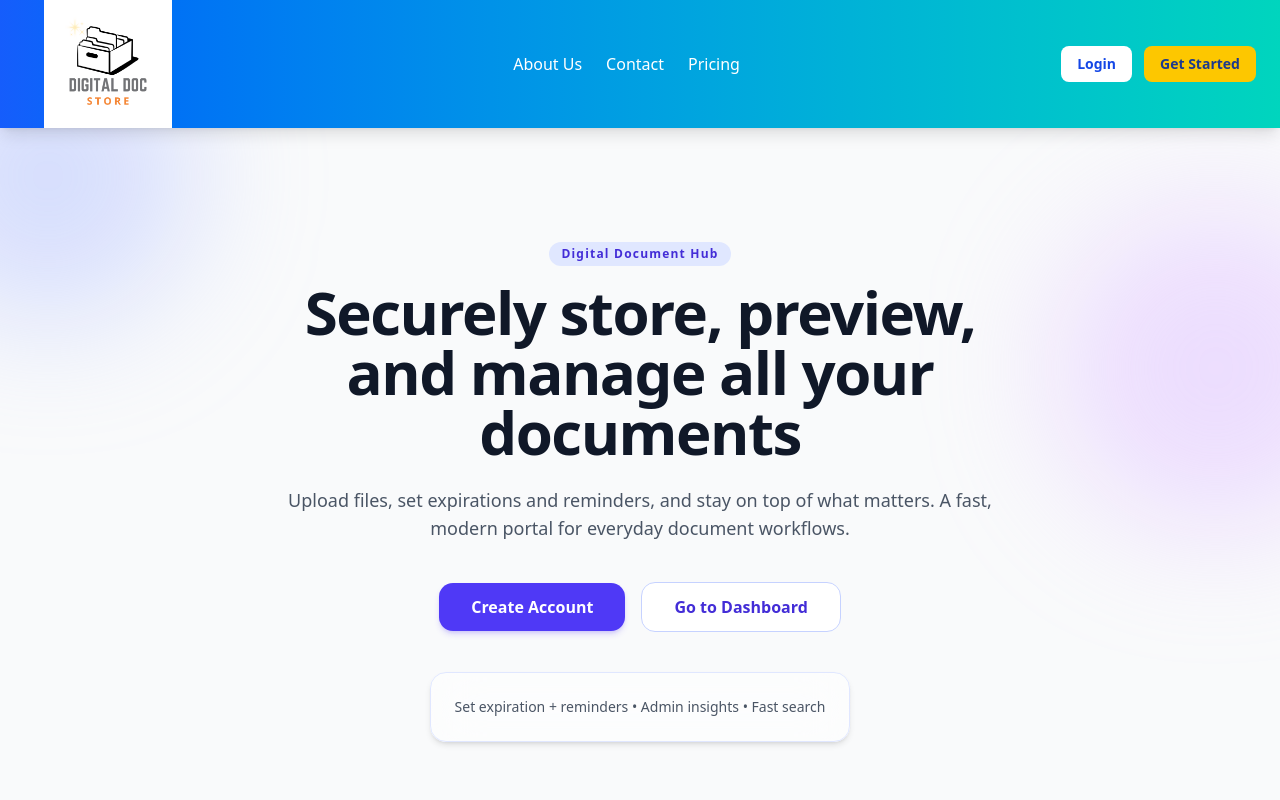
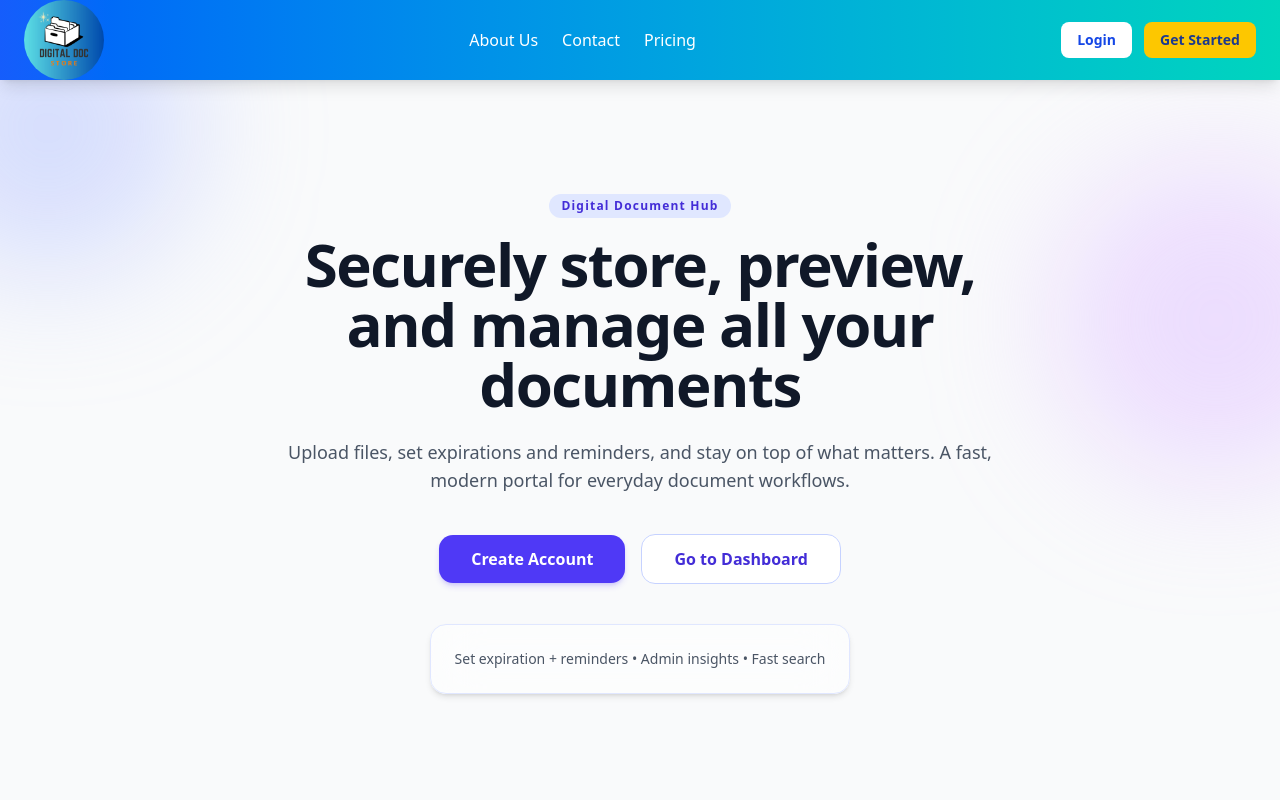
Before and after one commit to ionutpetru4046/my-portal-documents, a Next.js app: page / in a window 1280 px wide. Shown: the top 800 px of the page. Built offline with nearby package versions, Linux system fonts and the light colour scheme; no server answers.

Commit message:
styled logo in the navbar

```diff
--- a/src/components/Footer.tsx
+++ b/src/components/Footer.tsx
@@ -53,9 +53,10 @@ export default function Footer() {
 
           <div className="relative w-42 h-42">
             <Image
-              src="/Digital document logo.png"
+              src="/Digital-document-logo.png"
               alt="DocStore logo"
               fill
+              sizes="(max-width: 768px) 100vw, 50vw"
               className="object-contain"
               priority
             />
--- a/src/components/Navbar.tsx
+++ b/src/components/Navbar.tsx
@@ -94,12 +94,13 @@ export default function Navbar() {
         </button>
 
         <Link href="/" className="text-xl font-extrabold tracking-wide">
-        <div className="relative w-42 h-32">
+        <div className="relative w-20 h-20">
             <Image
-              src="/Digital document logo.png"
+              src="/Digital-document-logo.png"
               alt="DigitalStore logo"
               fill
-              className="object-contain"
+              sizes="(max-width: 768px) 100vw, 50vw"
+              className="object-contain rounded-[70px]"
               priority
             />
           </div>
--- a/src/components/login-form.tsx
+++ b/src/components/login-form.tsx
@@ -1,28 +1,26 @@
-"use client"
+"use client";
 
-
-import { useState } from "react"
-import { useRouter } from "next/navigation"
-import { supabase } from "@/lib/supabaseClient"
-import { cn } from "@/lib/utils"
-import { Button } from "@/components/ui/button"
+import { useState } from "react";
+import { useRouter } from "next/navigation";
+import { supabase } from "@/lib/supabaseClient";
+import { cn } from "@/lib/utils";
+import { Button } from "@/components/ui/button";
 import {
   Card,
   CardContent,
   CardDescription,
   CardHeader,
   CardTitle,
-} from "@/components/ui/card"
+} from "@/components/ui/card";
 import {
   Field,
   FieldDescription,
   FieldGroup,
   FieldLabel,
-} from "@/components/ui/field"
-import { Input } from "@/components/ui/input"
-import Link from "next/link"
-import toast from "react-hot-toast"
-
+} from "@/components/ui/field";
+import { Input } from "@/components/ui/input";
+import Link from "next/link";
+import toast from "react-hot-toast";
 
 export function LoginForm({ className, ...props }: React.ComponentProps<"div">) {
   const [email, setEmail] = useState("");
@@ -33,27 +31,38 @@ export function LoginForm({ className, ...props }: React.ComponentProps<"div">)
   const handleLogin = async (e: React.FormEvent<HTMLFormElement>) => {
     e.preventDefault();
     setLoading(true);
+
     const { error } = await supabase.auth.signInWithPassword({
       email,
       password,
     });
+
     setLoading(false);
+
     if (error) {
       toast.error(error.message);
     } else {
       toast.success("Login successful!");
-      await supabase.auth.getSession();
       router.push("/dashboard");
     }
   };
 
   const handleGoogleLogin = async () => {
     setLoading(true);
+
+    // Dynamically set redirect URI based on environment
+    const redirectTo =
+      process.env.NODE_ENV === "development"
+        ? "http://localhost:3000/api/auth/callback/dashboard"
+        : "https://your-production-domain.com/api/auth/callback/dashboard";
+
     const { error } = await supabase.auth.signInWithOAuth({
       provider: "google",
-      options: { redirectTo: `${window.location.origin}/dashboard` },
+      options: { redirectTo },
     });
+
     setLoading(false);
+
     if (error) toast.error(error.message);
   };
 
@@ -63,7 +72,7 @@ export function LoginForm({ className, ...props }: React.ComponentProps<"div">)
         <CardHeader>
           <CardTitle>Login to your account</CardTitle>
           <CardDescription>
-            Enter your email below to login to your account
+            Enter your email below to login
           </CardDescription>
         </CardHeader>
         <CardContent>
@@ -76,11 +85,12 @@ export function LoginForm({ className, ...props }: React.ComponentProps<"div">)
                   type="email"
                   placeholder="m@example.com"
                   value={email}
-                  onChange={e => setEmail(e.target.value)}
+                  onChange={(e) => setEmail(e.target.value)}
                   required
                   disabled={loading}
                 />
               </Field>
+
               <Field>
                 <div className="flex items-center">
                   <FieldLabel htmlFor="password">Password</FieldLabel>
@@ -95,16 +105,22 @@ export function LoginForm({ className, ...props }: React.ComponentProps<"div">)
                   id="password"
                   type="password"
                   value={password}
-                  onChange={e => setPassword(e.target.value)}
+                  onChange={(e) => setPassword(e.target.value)}
                   required
                   disabled={loading}
                 />
               </Field>
+
               <Field>
                 <Button type="submit" disabled={loading}>
                   {loading ? "Logging in..." : "Login"}
                 </Button>
-                <Button variant="outline" type="button" onClick={handleGoogleLogin} disabled={loading}>
+                <Button
+                  variant="outline"
+                  type="button"
+                  onClick={handleGoogleLogin}
+                  disabled={loading}
+                >
                   Login with Google
                 </Button>
                 <FieldDescription className="text-center">
```
Also changed, not shown: public/Digital document logo.png (deleted), public/Digital-document-logo.png (added).
